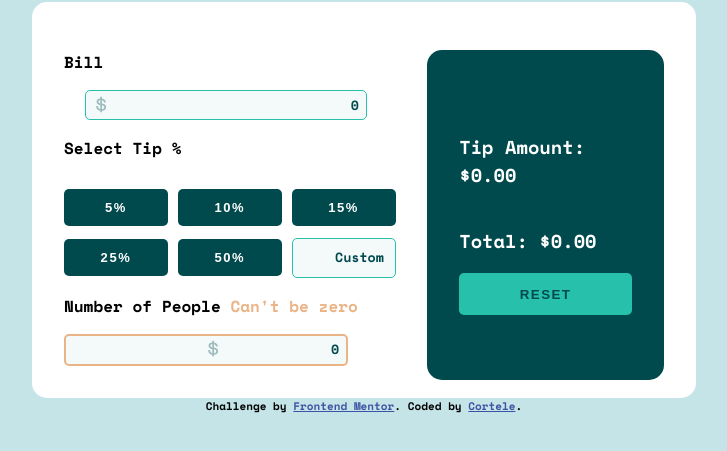
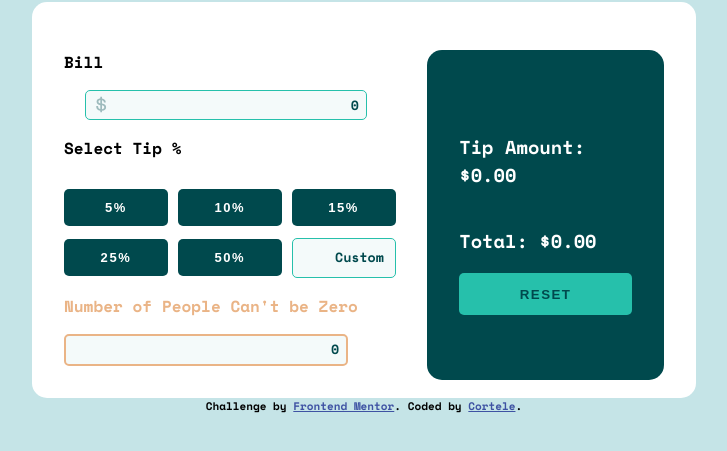
Before and after one commit to Cortele/Tip-Calculator-App, a plain HTML site: page index.html in a window 1280 px wide. Both pictures are taken after a click on the button "5%". Shown: the part 235-686 px from the top of the page, without its empty margins (276-1003 px from the left). Drawn offline with nearby package versions, Linux system fonts and the light colour scheme.

Commit message:
Add files via upload
Updated the error state of the Number of People field.

```diff
--- a/index.html
+++ b/index.html
@@ -38,9 +38,9 @@
             </label>
           </div>
         </div>
-        <p>Number of People</p>
+        <p class="number-people-paragragh">Number of People</p>
         <label>
-          <p class="hero-error visible">Can't be zero</p>
+          <p class="hero-error visible">Can't be Zero</p>
           <img src="icon-dollar.svg" class="dollar-img-people" alt="dollar-icon-svg">
           <input type="number" class="hero-people" placeholder="0">
         </label>
--- a/script.js
+++ b/script.js
@@ -1,5 +1,6 @@
 const resetBtn = document.querySelector('.hero-reset')
 const heroError = document.querySelector('.hero-error');
+const numberPeopleParagragh = document.querySelector('.number-people-paragragh')
 const dollarImgBill = document.querySelector('.dollar-img-bill');
 const dollarImgPeople = document.querySelector('.dollar-img-people');
 let billTotal = document.querySelector('.hero-bill');
@@ -14,6 +15,8 @@ tipOptions.forEach((option) => {
   option.addEventListener('click', (e) => {
     if (numberPeople.value == 0) {
       heroError.classList.remove('visible')
+      dollarImgPeople.classList.add('visible')
+      numberPeopleParagragh.classList.add('hero-error')
       numberPeople.className = 'error'
     } else {
     e.target.classList.toggle('fixed')
```
